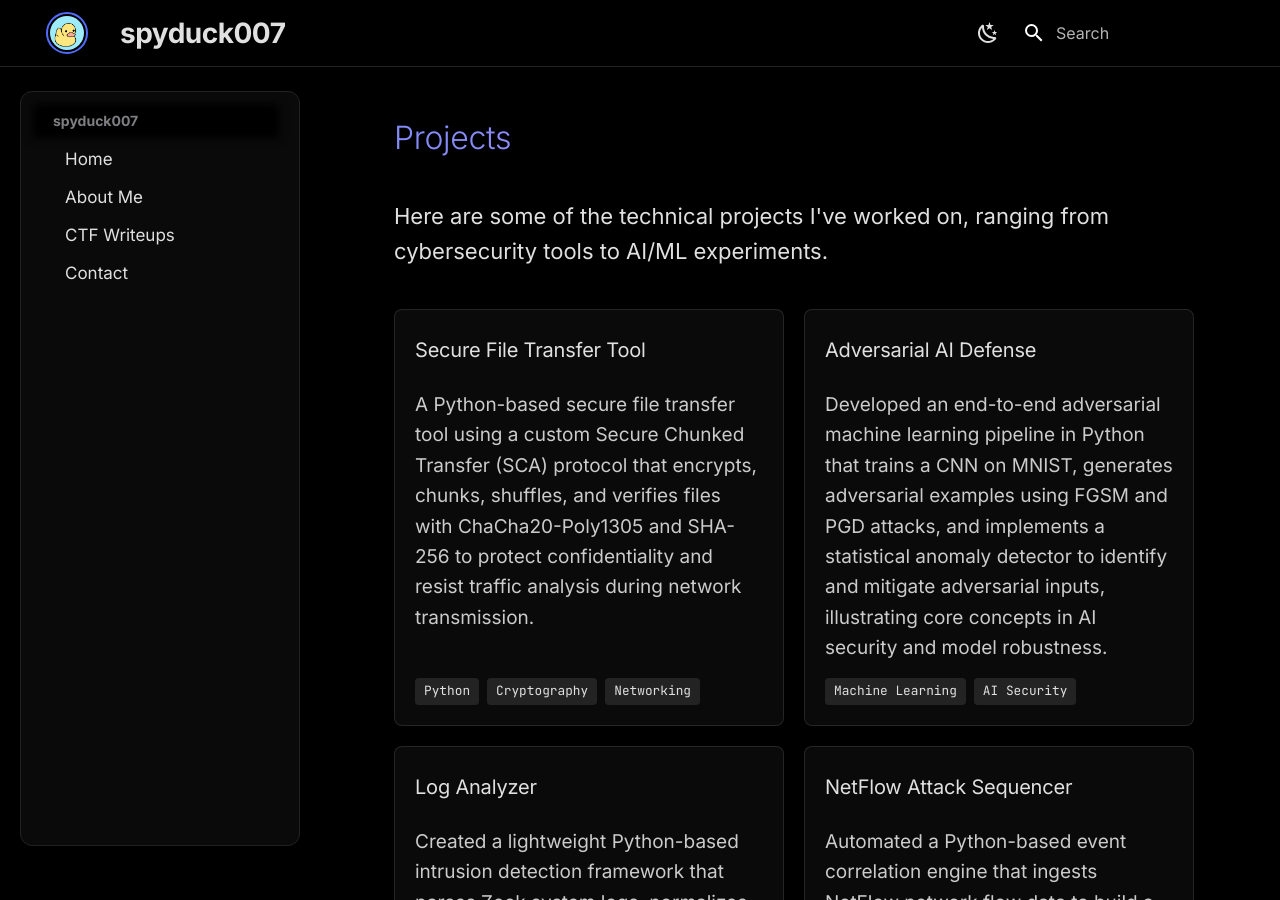
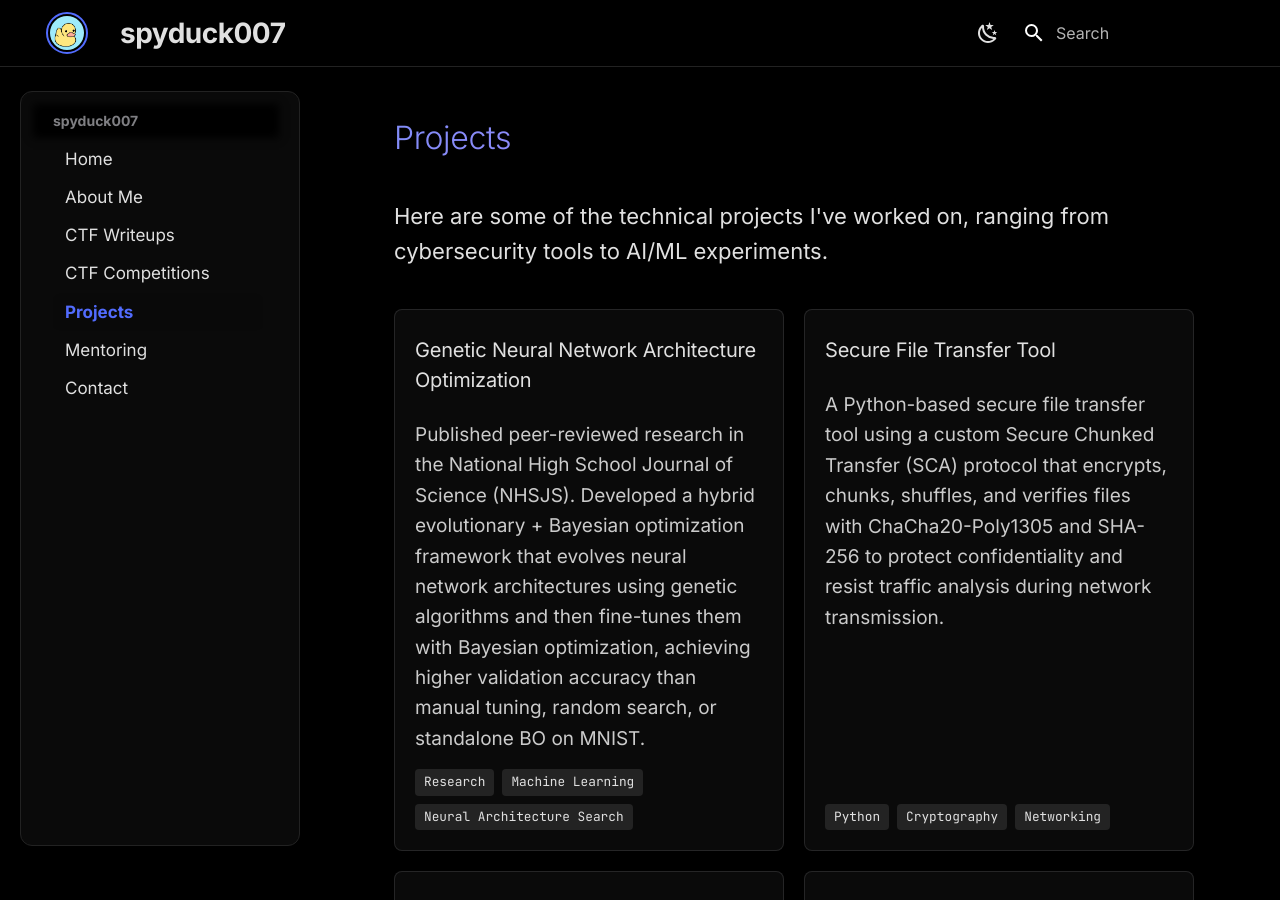
Before and after one commit to spyduck007/ctf, an MkDocs documentation site: the page built from docs/projects.md, in a window 1280 px wide and 900 px high. Built offline with MkDocs 1.6.1 and Material for MkDocs 9.7.7, drawn with Linux system fonts in a browser that asks for light colours.

Commit message:
add research to site

```diff
--- a/docs/projects.md
+++ b/docs/projects.md
@@ -12,6 +12,22 @@ hide:
 </div>
 
 <div class="writeup-grid">
+    <a href="https://nhsjs.com/2026/genetic-neural-network-architecture-optimization-a-hybrid-evolutionary-and-bayesian-approach/" class="writeup-card" target="_blank">
+    <div class="card-content">
+      <div class="card-header">
+        <h3 class="card-title">Genetic Neural Network Architecture Optimization</h3>
+      </div>
+      <p class="card-description">
+        Published peer-reviewed research in the National High School Journal of Science (NHSJS). Developed a hybrid evolutionary + Bayesian optimization framework that evolves neural network architectures using genetic algorithms and then fine-tunes them with Bayesian optimization, achieving higher validation accuracy than manual tuning, random search, or standalone BO on MNIST.
+      </p>
+      <div class="card-tags">
+        <span class="tag">Research</span>
+        <span class="tag">Machine Learning</span>
+        <span class="tag">Neural Architecture Search</span>
+      </div>
+    </div>
+  </a>
+
   <a href="https://github.com/spyduck007/DeviceFileTransfer" class="writeup-card" target="_blank">
     <div class="card-content">
       <div class="card-header">
--- a/mkdocs.yml
+++ b/mkdocs.yml
@@ -43,9 +43,9 @@ nav:
   - Home: index.md
   - About Me: about.md
   - CTF Writeups: write-ups/index.md
-  # - CTF Competitions: ctf-history.md
-  # - Projects: projects.md
-  # - Mentoring: mentoring.md
+  - CTF Competitions: ctf-history.md
+  - Projects: projects.md
+  - Mentoring: mentoring.md
   - Contact: "#"
 
 plugins:
```
